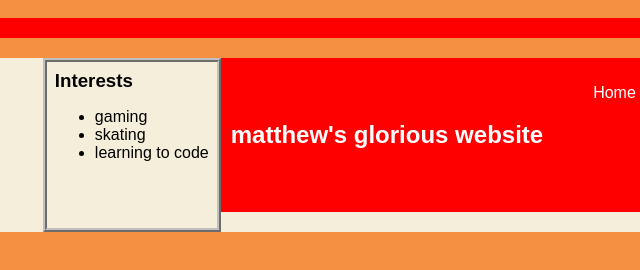
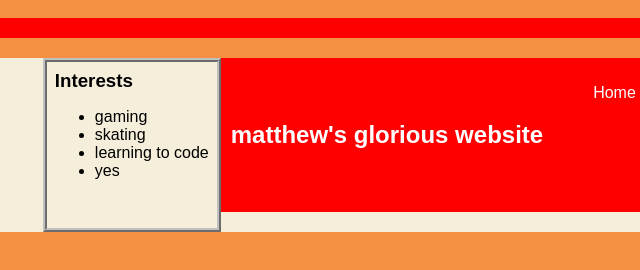
Before and after one commit to MAKirschman/MAKirschman.github.io, a plain HTML site: page index.html in a window 1280 px wide. Shown: the full height of the page, 523-1163 px from the left. Drawn offline with Linux system fonts and the light colour scheme.

Commit message:
add html

```diff
--- a/index.html
+++ b/index.html
@@ -95,6 +95,7 @@
              <li> gaming </li>
              <li> skating </li>
              <li> learning to code </li>
+             <li> yes </li>
            </ul>
         </div>
         <nav>
```
